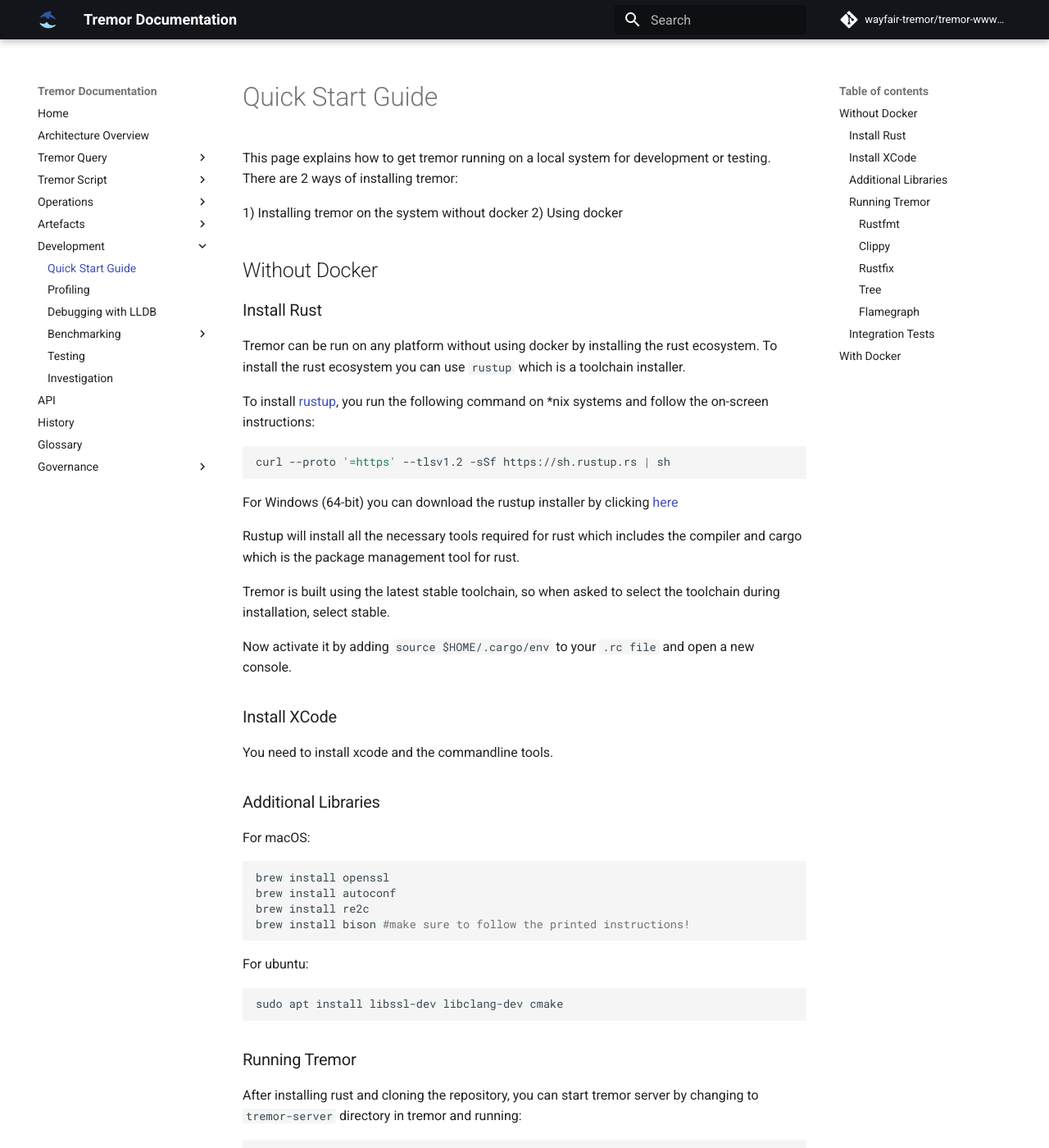
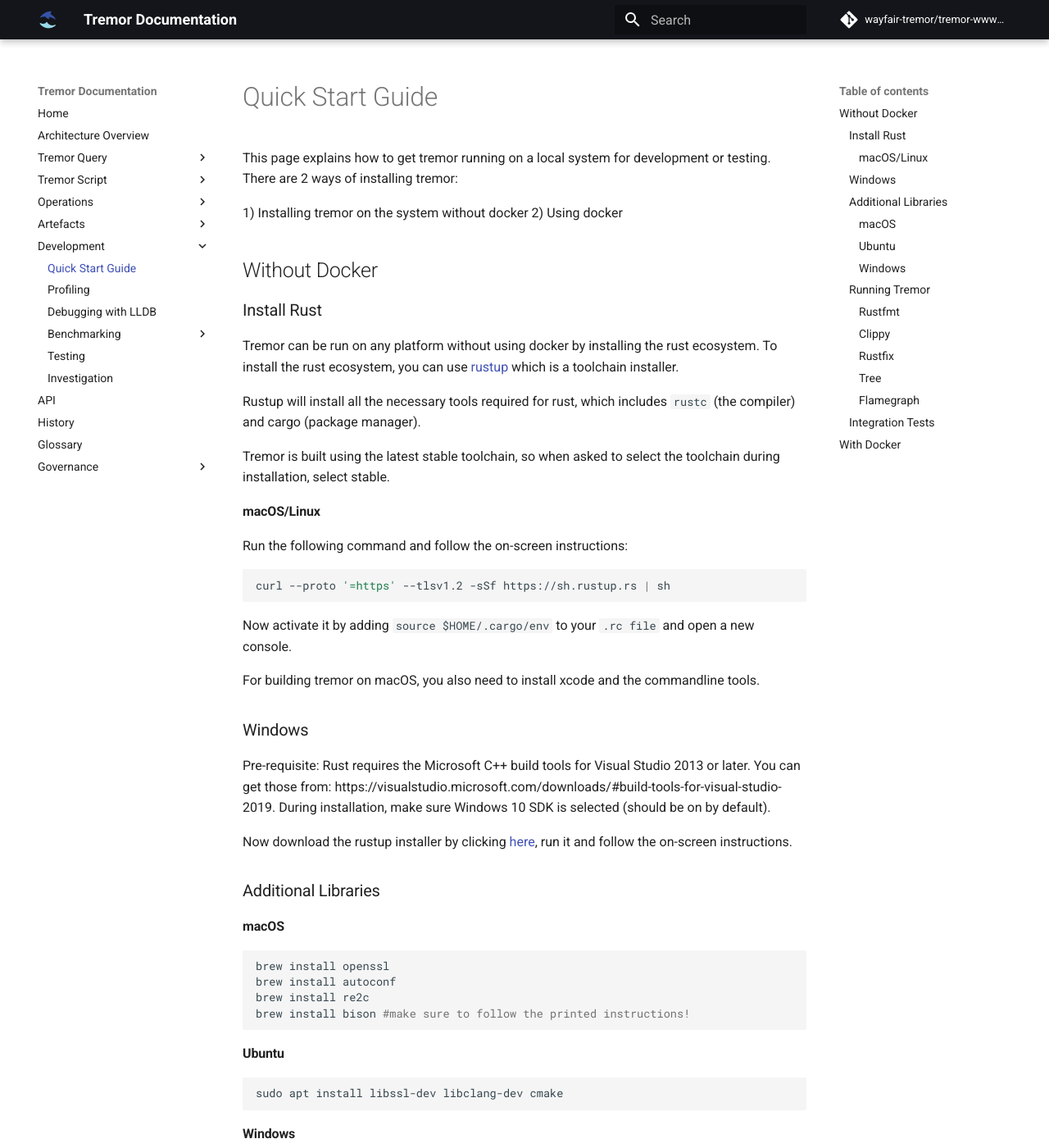
Before and after one commit to tremor-rs/tremor-www-docs, an MkDocs documentation site: the page built from docs/development/quick-start.md, in a window 1280 px wide and 1400 px high. Shown: the whole window at 82% size. Built offline with MkDocs 1.6.1 and Material for MkDocs 9.7.7, drawn with Linux system fonts in a browser that asks for light colours; comment, search, counter and statistics services are not loaded; old or Windows-style settings are respelled for this version of MkDocs; some of the changed text lies outside the part shown.

Commit message:
Document windows build instructions

````diff
--- a/docs/development/quick-start.md
+++ b/docs/development/quick-start.md
@@ -9,29 +9,34 @@
 
 ### Install Rust
 
-Tremor can be run on any platform without using docker by installing the rust ecosystem. To install the rust ecosystem you can use `rustup` which is a toolchain installer.
+Tremor can be run on any platform without using docker by installing the rust ecosystem. To install the rust ecosystem, you can use [rustup](https://www.rust-lang.org/tools/install) which is a toolchain installer.
 
-To install [rustup](https://www.rust-lang.org/tools/install), you run the following command on *nix systems and follow the on-screen instructions:
+Rustup will install all the necessary tools required for rust, which includes `rustc` (the compiler) and cargo (package manager).
 
-```bash
+Tremor is built using the latest stable toolchain, so when asked to select the toolchain during installation, select stable.
+
+#### macOS/Linux
+
+Run the following command and follow the on-screen instructions:
+
+```sh
 curl --proto '=https' --tlsv1.2 -sSf https://sh.rustup.rs | sh
 ```
 
-For Windows (64-bit) you can download the rustup installer by clicking [here](https://win.rustup.rs/x86_64)
-
-Rustup will install all the necessary tools required for rust which includes the compiler and cargo which is the package management tool for rust.
-
-Tremor is built using the latest stable toolchain, so when asked to select the toolchain during installation, select stable.
-
 Now activate it by adding `source $HOME/.cargo/env` to your `.rc file` and open a new console.
 
-### Install XCode
+For building tremor on macOS, you also need to install xcode and the commandline tools.
 
-You need to install xcode and the commandline tools.
+### Windows
+
+Pre-requisite: Rust requires the Microsoft C++ build tools for Visual Studio 2013 or later. You can get those from: https://visualstudio.microsoft.com/downloads/#build-tools-for-visual-studio-2019. During installation, make sure Windows 10 SDK is selected (should be on by default).
+
+Now download the rustup installer by clicking [here](https://win.rustup.rs/x86_64), run it and follow the on-screen instructions.
 
 ### Additional Libraries
 
-For macOS:
+#### macOS
+
 ```bash
 brew install openssl
 brew install autoconf
@@ -39,10 +44,40 @@
 brew install bison #make sure to follow the printed instructions!
 ```
 
-For ubuntu:
+#### Ubuntu
+
 ```bash
 sudo apt install libssl-dev libclang-dev cmake
 ```
+
+#### Windows
+
+* [cmake](https://cmake.org/download/): choose the latest stable release (3.16 at the time of writing)
+* [clang](https://releases.llvm.org/download.html): choose windows pre-built binaries for the latest release that has it (9.0.0 at the time of writing)
+
+Make sure the cmake and llvm binaries are added to the system path for at least the current user (if not all), as part of the installation process.
+
+Since openssl does not provided official builds, you can get it via [vcpkg](https://github.com/microsoft/vcpkg).
+
+First, set up vcpkg:
+```
+git clone https://github.com/Microsoft/vcpkg.git
+cd vcpkg
+.\bootstrap-vcpkg.bat
+.\vcpkg integrate install # hook up user-wide integration
+```
+
+Now install openssl with:
+```
+.\vcpkg install openssl:x64-windows-static
+```
+
+To pick up the openssl libs during tremor build, you also have to set the `OPENSSL_DIR` environment variable right now. Example:
+```
+set OPENSSL_DIR=C:\Users\juju\TREMOR\vcpkg\installed\x64-windows-static
+```
+
+Technically, the rust [openssl](https://docs.rs/openssl) crate will try to discover the openssl libs via vcpkg (as long as env var `VCPKGRS_DYNAMIC` is set), but that is not working for the recent openssl libs supplied by vcpkg. There's a [fix](https://github.com/sfackler/rust-openssl/pull/1238) for it and once that lands in a release for `rust-openssl` (and also starts getting used by tremor depenencies), we won't have to rely on the `OPENSSL_DIR` var.
 
 ### Running Tremor
 
````
